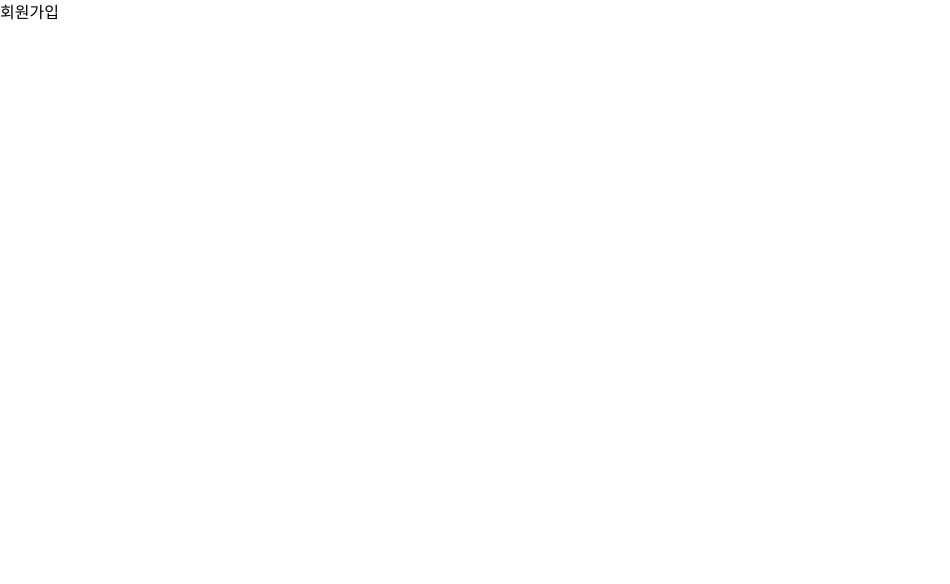
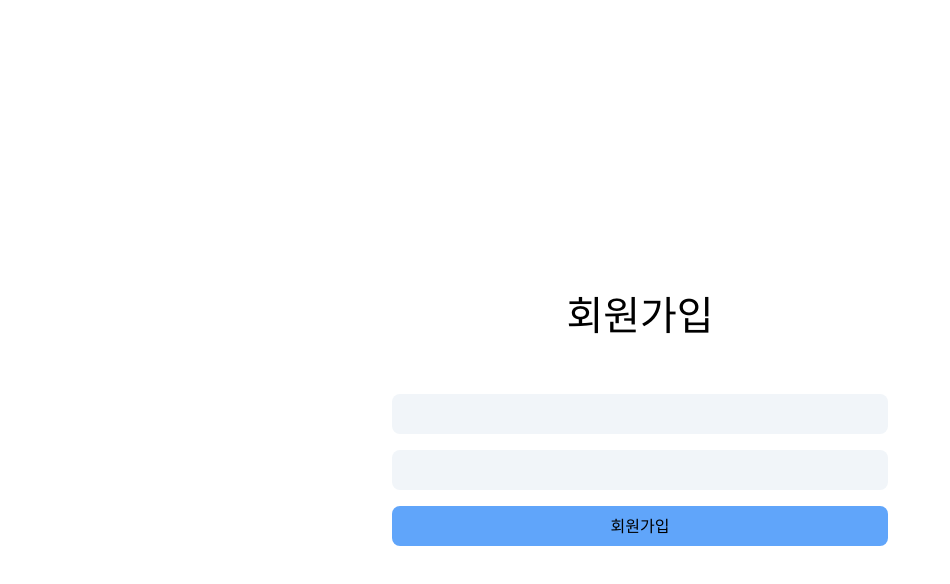
Before and after one commit to sojinjang/wanted-pre-onboarding-frontend, a React (Create React App) app: page /signup in a window 1280 px wide. Shown: the top 584 px of the page, without its empty margins (0-950 px from the left). Built offline with nearby package versions, Linux system fonts and the light colour scheme.

Commit message:
:lipstick: style: 회원가입 컴포넌트 스타일링

```diff
--- a/src/pages/SignUp.jsx
+++ b/src/pages/SignUp.jsx
@@ -1,7 +1,21 @@
 import React from "react";
 
 const SignUp = () => {
-  return <>회원가입</>;
+  return (
+    <div className="flex flex-col h-screen items-center justify-center">
+      <h1 className="text-[5vh] p-[5vh]">회원가입</h1>
+      <div className="flex flex-col w-[40vw] text-center">
+        <input className="bg-slate-100 m-2 p-2 rounded-lg" data-testid="email-input" />
+        <input className="bg-slate-100 m-2 p-2 rounded-lg" data-testid="password-input" />
+        <button
+          className="bg-blue-400 m-2 p-2 rounded-lg disabled:opacity-30"
+          data-testid="signup-button"
+        >
+          회원가입
+        </button>
+      </div>
+    </div>
+  );
 };
 
 export default SignUp;
```
